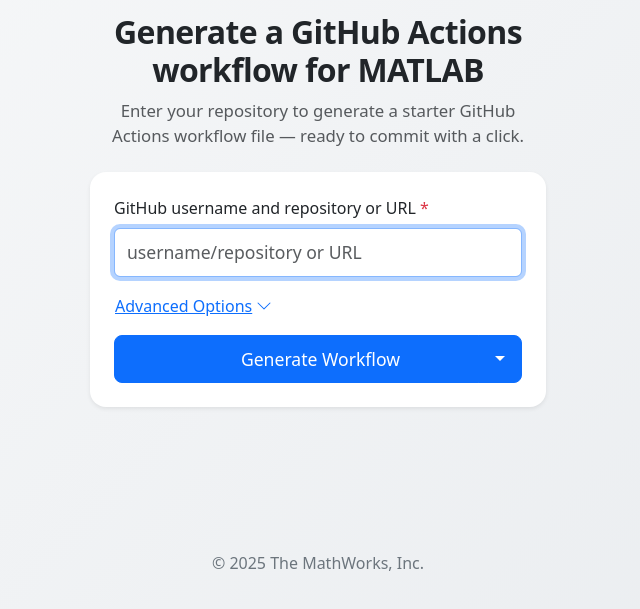
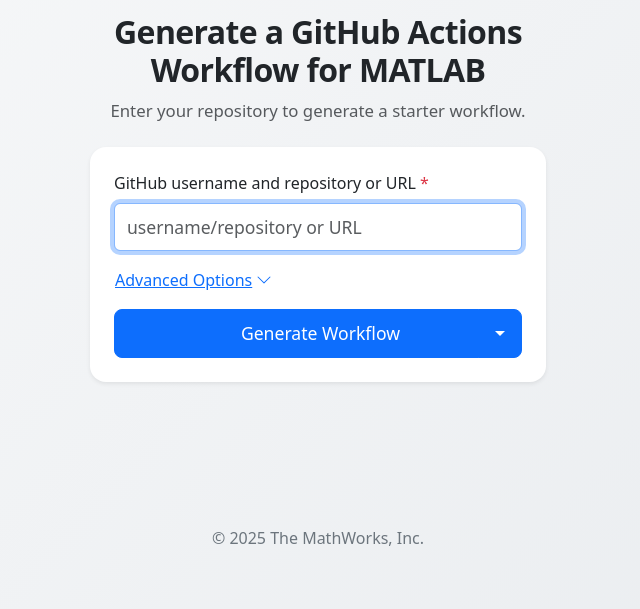
Before and after one commit to matlab-actions/workflow-generator, a website with bundled scripts: page public/index.html in a window 1280 px wide. Shown: the part 151-760 px from the top of the page, without its empty margins (322-962 px from the left). Built offline with nearby package versions, Linux system fonts and the light colour scheme.

Commit message:
Simplify headline text

```diff
--- a/public/index.html
+++ b/public/index.html
@@ -32,10 +32,9 @@
           class="d-block mx-auto mb-3"
           width="100"
           height="100" />
-        <h2>Generate a GitHub Actions workflow for MATLAB</h2>
+        <h2>Generate a GitHub Actions Workflow for MATLAB</h2>
         <p class="lead text-muted">
-          Enter your repository to generate a starter GitHub Actions workflow
-          file — ready to commit with a click.
+          Enter your repository to generate a starter workflow.
         </p>
       </div>
 
```
